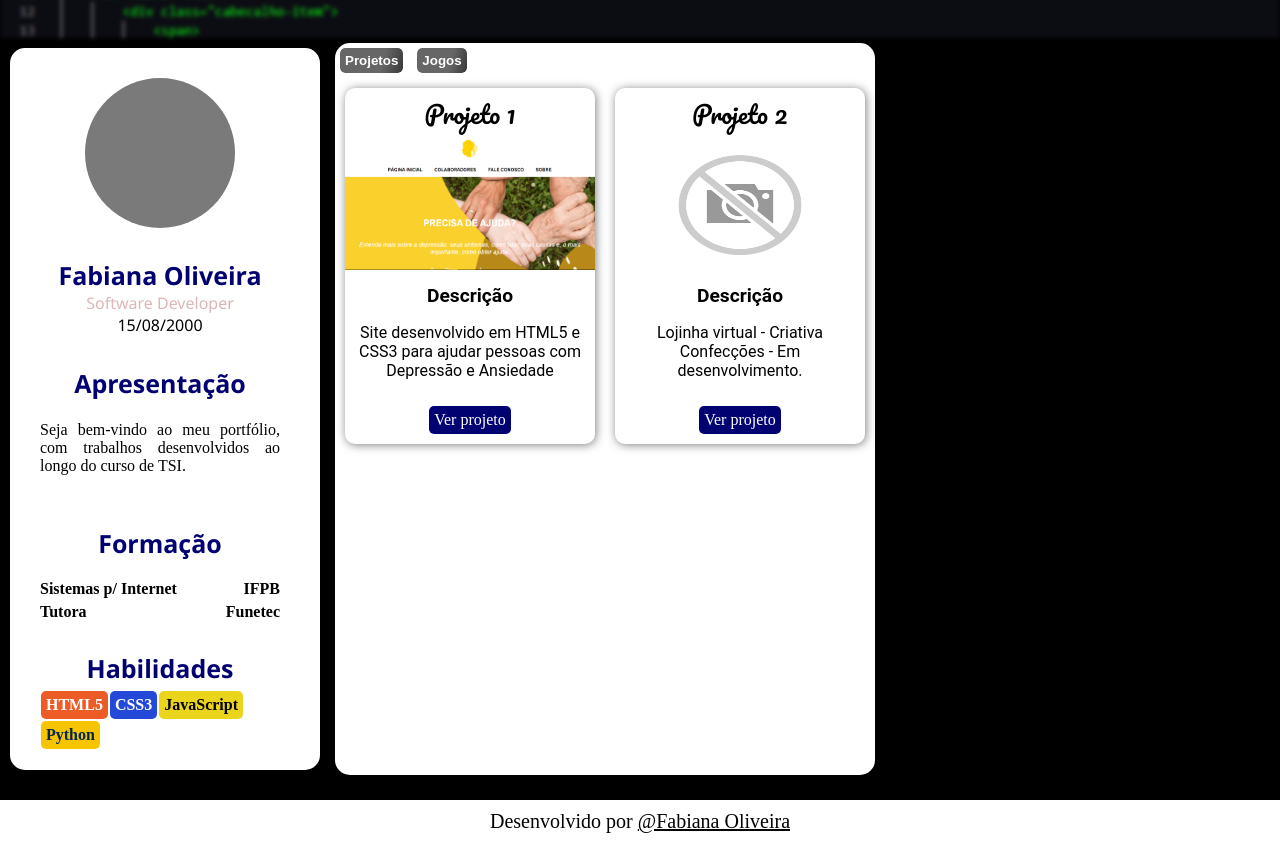
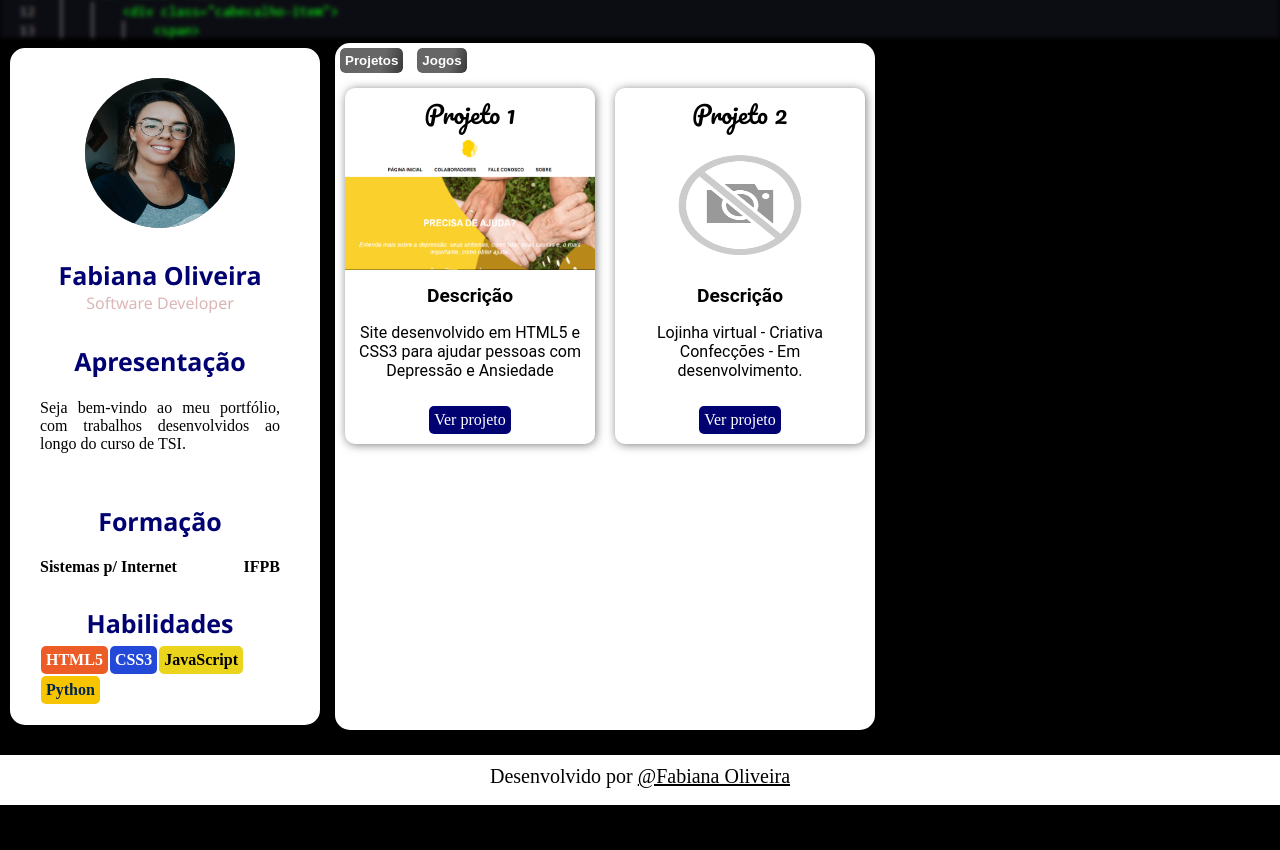
Before and after one commit to fabianabeda/ProjetoPortf-lio, a plain HTML site: page index.html in a window 1280 px wide. Shown: the part 212-1062 px from the top of the page. After the commit the page ends 1017 px from the top, so only its background shows below. Drawn offline with Linux system fonts and the light colour scheme.

Commit message:
Alterações replit

```diff
--- a/index.html
+++ b/index.html
@@ -18,7 +18,7 @@
     <main class="corpo">
       <div class="coluna-esq">
         <div class="foto">
-          <!-- <img src="img/no-image.png" alt="perfil"> -->
+          <img src="img/perfil.jpg" alt="perfil">
         </div>
         <div class="name-titulo">
           <span><b>Fabiana Oliveira</b></span>
@@ -28,9 +28,7 @@
             <span>Software Developer</span>
           </div>
         </div>
-        <div class="name-cont">
-          <span>15/08/2000</span>
-        </div>
+
         <div class="redes-sociais"></div>
 
         <div class="name-titulo">
@@ -53,14 +51,7 @@
                 <a href="https://www.ifpb.edu.br/">IFPB</a>
               </span>
             </p>
-            <p>
-              <span class="links">
-                <a  href="https://funetec.com/cursos/8">Tutora</a>
-              </span>
-              <span class="links">
-                <a href="https://funetec.com/">Funetec</a>
-              </span>
-            </p>
+
         <div class="name-titulo">
           <span><b>Habilidades</b></span>
         </div>
@@ -96,7 +87,7 @@
 
     <footer class="rodape">
       <p>Desenvolvido por
-        <a href="https://www.linkedin.com/in/eric-luciano-a-s/">@Fabiana Oliveira</a>
+        <a href="https://www.linkedin.com/in/fabiana-oliveira-624240138/">@Fabiana Oliveira</a>
       </p>
     </footer>
 
```
Also changed, not shown: img/perfil.jpg (added), 2 other files.
